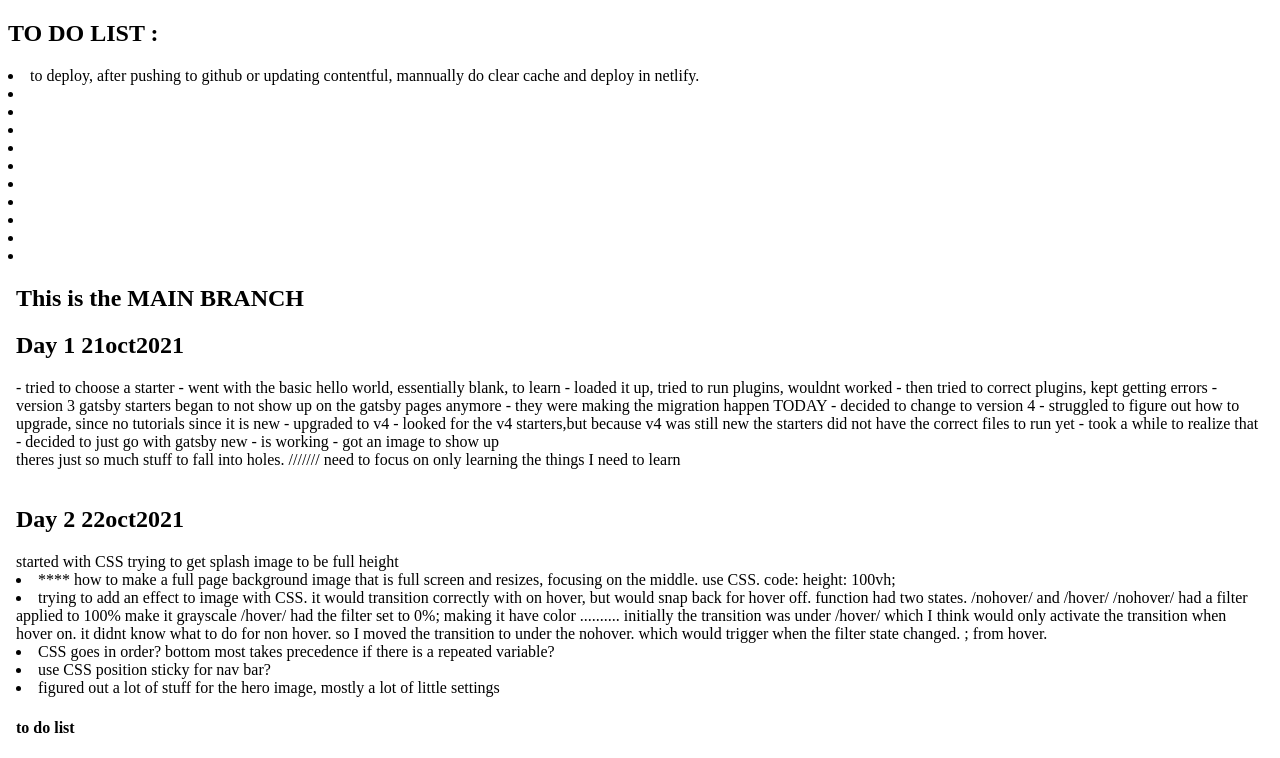
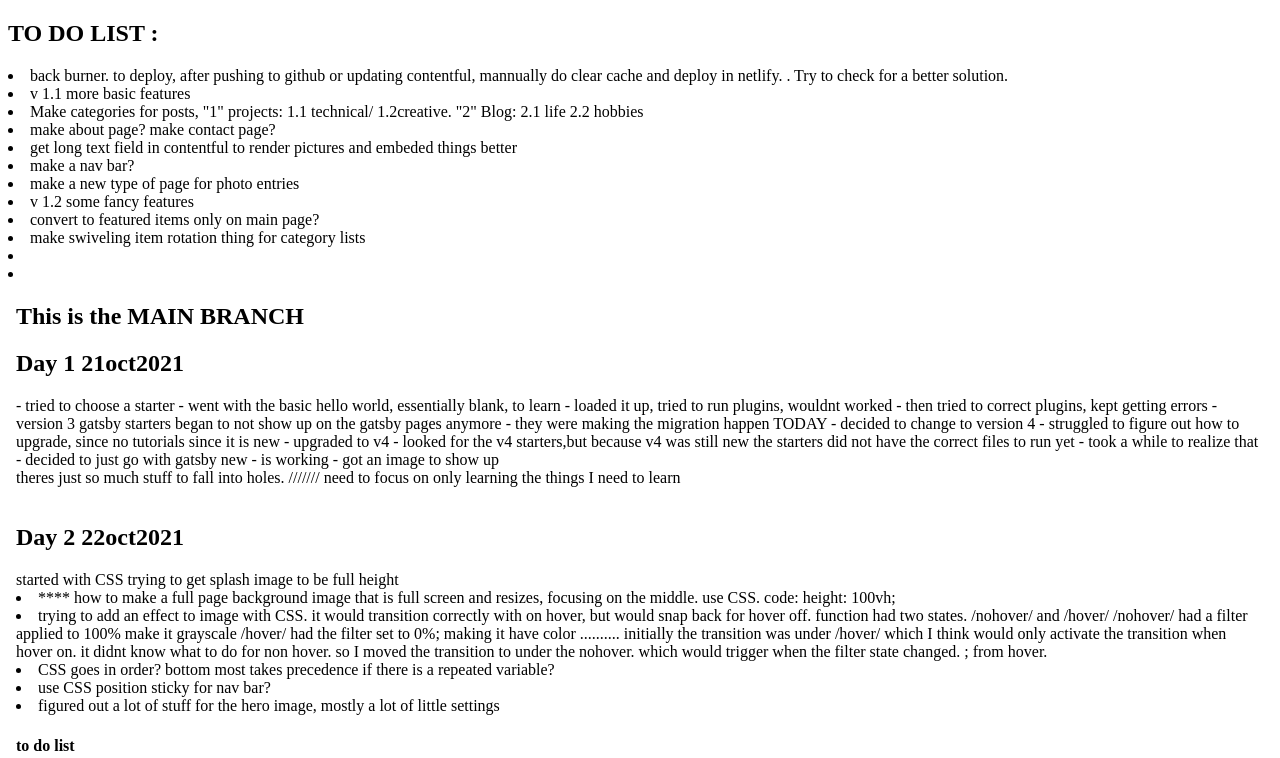
Before and after one commit to kevin-lambda/personal-portfolio, a Gatsby site: page /zdevBlogv2 in a window 1280 px wide. Shown: the top 758 px of the page. Built offline with nearby package versions, Linux system fonts and the light colour scheme; Gatsby itself is replaced by a stand-in of ours.

Commit message:
to do list

```diff
--- a/src/pages/zdevBlogv2.js
+++ b/src/pages/zdevBlogv2.js
@@ -5,17 +5,27 @@ const zdevBlogv2 = () => {
       <div>
         <h2>TO DO LIST : </h2>
         <li>
-          to deploy, after pushing to github or updating contentful, mannually
-          do clear cache and deploy in netlify.{" "}
+          back burner. to deploy, after pushing to github or updating
+          contentful, mannually do clear cache and deploy in netlify. . Try to
+          check for a better solution.
         </li>
-        <li></li>
-        <li></li>
-        <li></li>
-        <li></li>
-        <li></li>
-        <li></li>
-        <li></li>
-        <li></li>
+
+        <li>v 1.1 more basic features</li>
+        <li>
+          Make categories for posts, "1" projects: 1.1 technical/ 1.2creative.
+          "2" Blog: 2.1 life 2.2 hobbies{" "}
+        </li>
+        <li>make about page? make contact page?</li>
+        <li>
+          get long text field in contentful to render pictures and embeded
+          things better
+        </li>
+        <li>make a nav bar?</li>
+        <li>make a new type of page for photo entries</li>
+
+        <li>v 1.2 some fancy features</li>
+        <li>convert to featured items only on main page?</li>
+        <li>make swiveling item rotation thing for category lists</li>
         <li></li>
         <li></li>
       </div>
```
